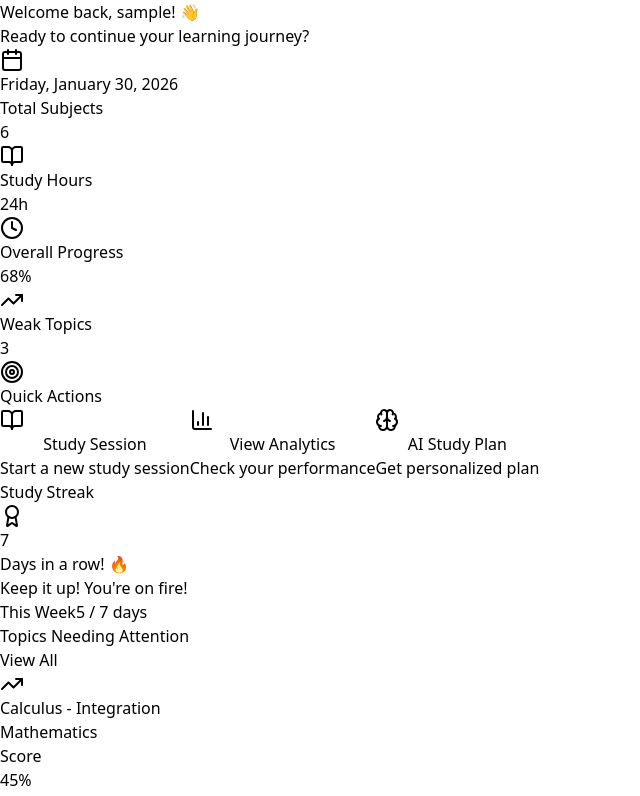
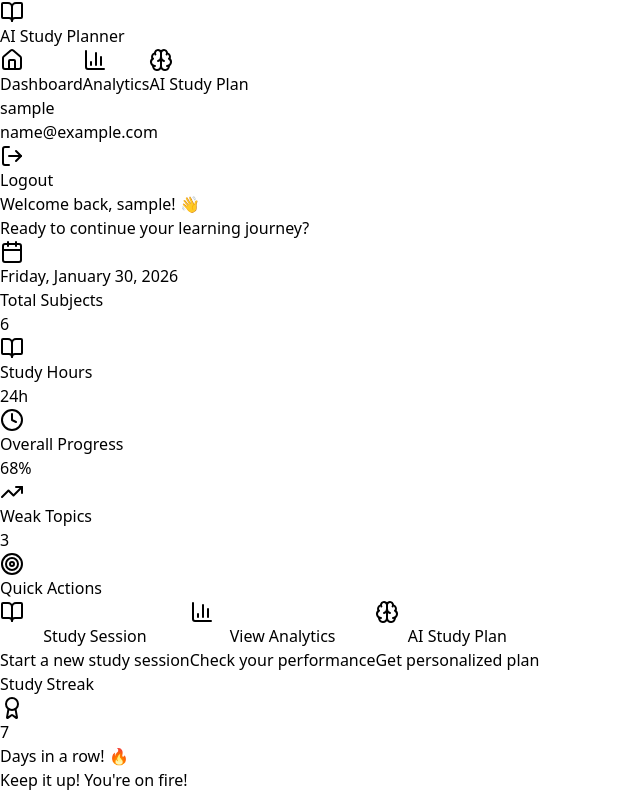
Before and after one commit to Achintya1205/ai-study-planner, a React (Vite) app in the folder study-planner-frontend/: page /dashboard in a window 1280 px wide. Shown: the top 796 px of the page, without its empty margins (0-640 px from the left). Built offline with nearby package versions, Linux system fonts and the light colour scheme; no server answers; sample sign-in values are in the browser's storage.

Commit message:
Updated Routing

```diff
--- a/study-planner-frontend/src/App.jsx
+++ b/study-planner-frontend/src/App.jsx
@@ -2,6 +2,7 @@ import { useState } from 'react';
 import { BrowserRouter, Route, Routes, Navigate } from "react-router-dom";
 import Auth from './pages/Auth/Auth.jsx';
 import Dashboard from './pages/Dashboard.jsx';
+import Navbar from './components/navbar.jsx';
 
 function App() {
   const [isAuthenticated, setIsAuthenticated] = useState(
@@ -10,13 +11,13 @@ function App() {
 
   return (
     <BrowserRouter>
+      {isAuthenticated && <Navbar setIsAuthenticated={setIsAuthenticated} />}
+
       <Routes>
-        {/* Redirect root to auth or dashboard based on authentication */}
         <Route
           path="/"
           element={isAuthenticated ? <Navigate to="/dashboard" /> : <Navigate to="/auth" />}
         />
-
         {/* Auth route */}
         <Route
           path="/auth"
@@ -26,8 +27,7 @@ function App() {
             <Auth setIsAuthenticated={setIsAuthenticated} />
           }
         />
-
-        {/* Protected Dashboard route */}
+        {/* Dashboard route */}
         <Route
           path="/dashboard"
           element={
@@ -37,7 +37,7 @@ function App() {
           }
         />
 
-        {/* Placeholder routes for quick actions (add these pages later) */}
+        {/* Placeholder routes */}
         <Route
           path="/study-session"
           element={
@@ -80,7 +80,6 @@ function App() {
           }
         />
 
-        {/* Catch all - redirect to home */}
         <Route path="*" element={<Navigate to="/" />} />
       </Routes>
     </BrowserRouter>
```
